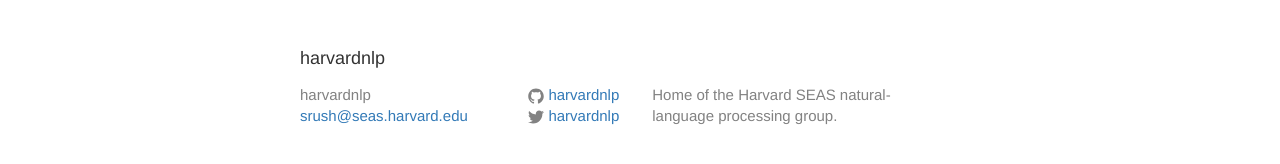
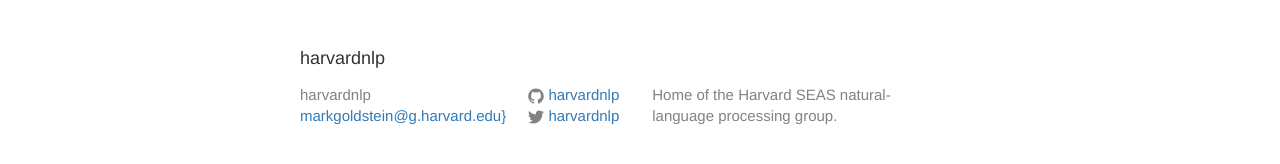
Before and after one commit to yfzhou42/YunFan.Zhou.github.io, a Jekyll site: the page built from index.html, in a window 1280 px wide. Shown: the part 580-744 px from the top of the page. Built offline with Jekyll 4.4.1, drawn with Linux system fonts in a browser that asks for light colours; comment, search, counter and statistics services are not loaded.

Commit message:
Update footer.html

```diff
--- a/_includes/footer.html
+++ b/_includes/footer.html
@@ -8,7 +8,7 @@
       <div class="footer-col footer-col-1">
         <ul class="contact-list">
           <li>{{ site.title }}</li>
-          <li><a href="mailto:{{ site.email }}">{{ site.email }}</a></li>
+          <li><a href="mailto:markgoldstein@g.harvard.edu">markgoldstein@g.harvard.edu}</a></li>
         </ul>
       </div>
 
```
